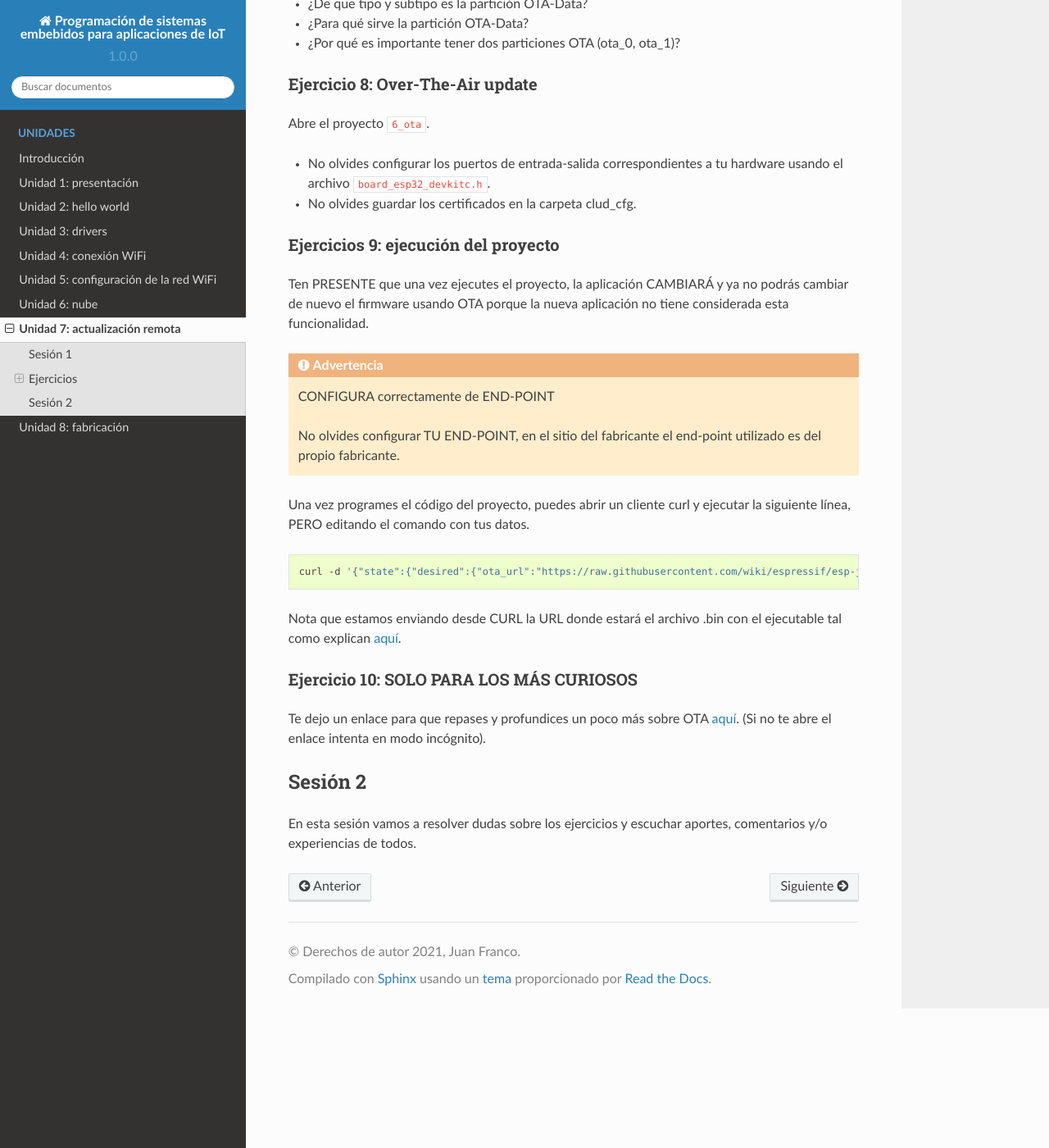
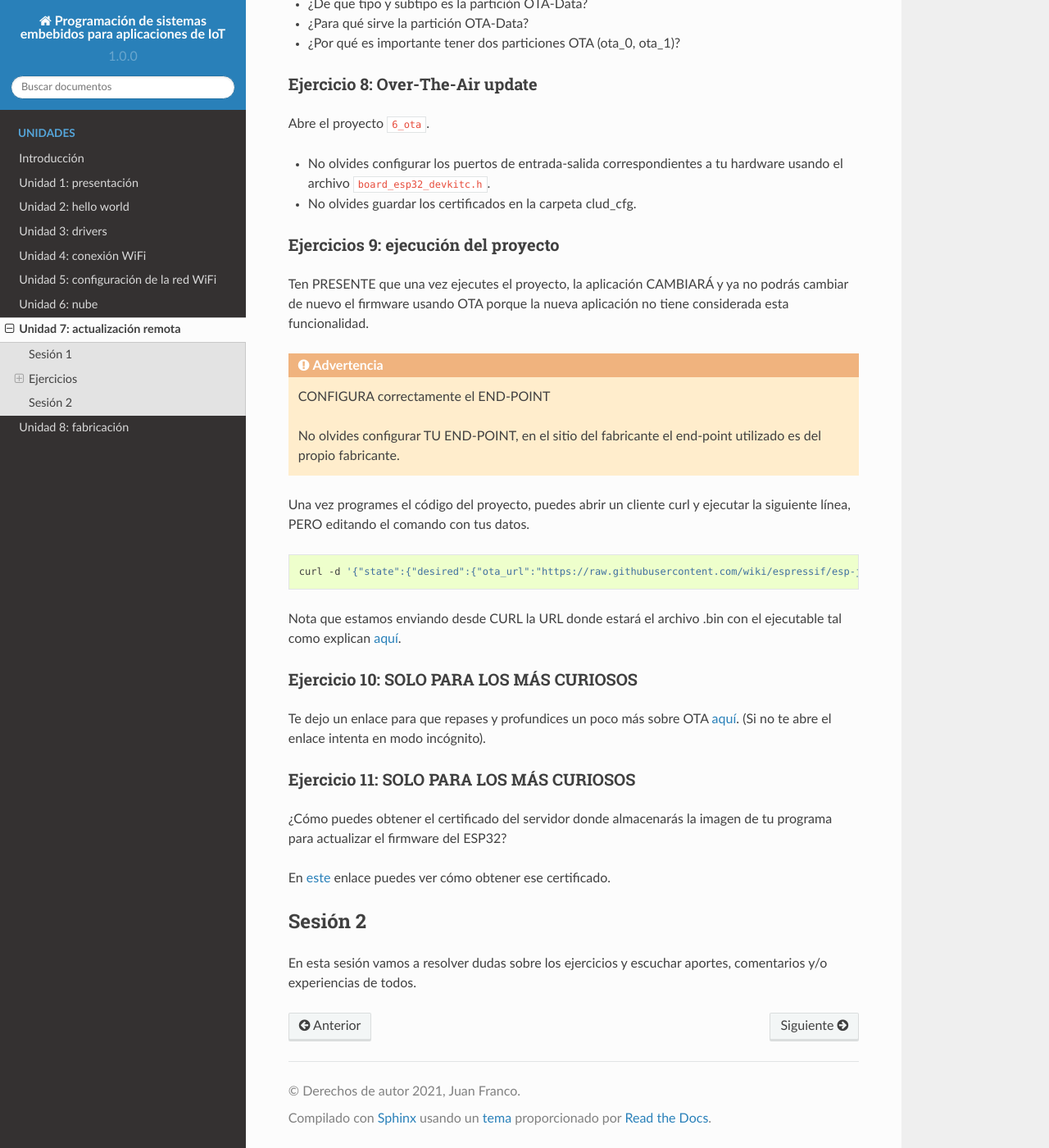
Before and after one commit to juanferfranco/espiot, a Sphinx documentation site: the page built from docs/_unidad7/unidad7.rst, in a window 1280 px wide and 1400 px high, scrolled down 2213 px. Shown: the whole window at 82% size. Built offline with Sphinx 7.4.7 and the Read the Docs theme 2.0.0, drawn with Linux system fonts in a browser that asks for light colours.

Commit message:
Unit 7 ex11. How to get the CA.

```diff
--- a/docs/_unidad7/unidad7.rst
+++ b/docs/_unidad7/unidad7.rst
@@ -124,7 +124,7 @@ Ten PRESENTE que una vez ejecutes el proyecto, la aplicación CAMBIARÁ y ya no
 cambiar de nuevo el firmware usando OTA porque la nueva aplicación no tiene considerada esta
 funcionalidad.
 
-.. warning:: CONFIGURA correctamente de END-POINT
+.. warning:: CONFIGURA correctamente el END-POINT
 
    No olvides configurar TU END-POINT, en el sitio del fabricante el end-point
    utilizado es del propio fabricante.
@@ -146,6 +146,15 @@ Te dejo un enlace para que repases y profundices un poco más sobre OTA
 `aquí <https://medium.com/the-esp-journal/ota-updates-framework-ab5438e30c12>`__.
 (Si no te abre el enlace intenta en modo incógnito).
 
+Ejercicio 11: SOLO PARA LOS MÁS CURIOSOS
+^^^^^^^^^^^^^^^^^^^^^^^^^^^^^^^^^^^^^^^^^^
+
+¿Cómo puedes obtener el certificado del servidor donde almacenarás la imagen de tu
+programa para actualizar el firmware del ESP32?
+
+En `este <https://docs.espressif.com/projects/esp-jumpstart/en/latest/security.html#obtaining-ca-certificates>`__
+enlace puedes ver cómo obtener ese certificado.
+
 Sesión 2
 -----------
 
```
Also changed, not shown: 1 other file.
